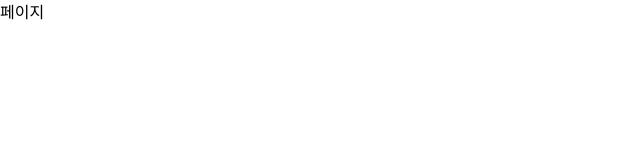
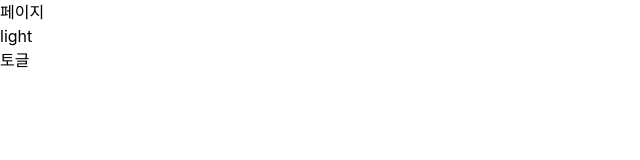
Before and after one commit to sundayTen/pokr-server, a Next.js app in the folder pokr-web/: page / in a window 1280 px wide. Shown: the top 160 px of the page, without its empty margins (0-640 px from the left). Built offline with nearby package versions, Linux system fonts and the light colour scheme.

Commit message:
feat: 스토어 설정 (zustand)

```diff
--- a/pokr-web/app/page.tsx
+++ b/pokr-web/app/page.tsx
@@ -1,3 +1,20 @@
+'use client';
+import globalStore from '../store/global';
+
 export default function Home() {
-	return <div>페이지</div>;
+	const { theme, changeTheme } = globalStore();
+	const toggle = () => {
+		if (theme === 'dark') {
+			changeTheme('light');
+			return;
+		}
+		changeTheme('dark');
+	};
+	return (
+		<div>
+			페이지
+			<h1>{theme}</h1>
+			<button onClick={toggle}>토글</button>
+		</div>
+	);
 }
--- a/pokr-web/package.json
+++ b/pokr-web/package.json
@@ -17,7 +17,8 @@
     "next": "13.0.3",
     "react": "18.2.0",
     "react-dom": "18.2.0",
-    "typescript": "4.8.4"
+    "typescript": "4.8.4",
+    "zustand": "^4.1.4"
   },
   "packageManager": "yarn@3.2.4",
   "devDependencies": {
--- /dev/null
+++ b/pokr-web/store/global.ts
@@ -0,0 +1,20 @@
+import create from 'zustand';
+
+type GLOBAL_THEME = 'light' | 'dark';
+type GLOBAL_LANGUAGE = 'en' | 'kr';
+
+interface GlobalStore {
+	theme: GLOBAL_THEME;
+	changeTheme: (theme: GLOBAL_THEME) => void;
+	language: GLOBAL_LANGUAGE;
+	changeLanguage: (language: GLOBAL_LANGUAGE) => void;
+}
+
+const globalStore = create<GlobalStore>((set) => ({
+	theme: 'light',
+	changeTheme: (theme: GLOBAL_THEME) => set(() => ({ theme })),
+	language: 'kr',
+	changeLanguage: (language: GLOBAL_LANGUAGE) => set({ language }),
+}));
+
+export default globalStore;
```
Also changed, not shown: pokr-web/.pnp.cjs, 1 other file (tests, documents, lock files or other folders).
